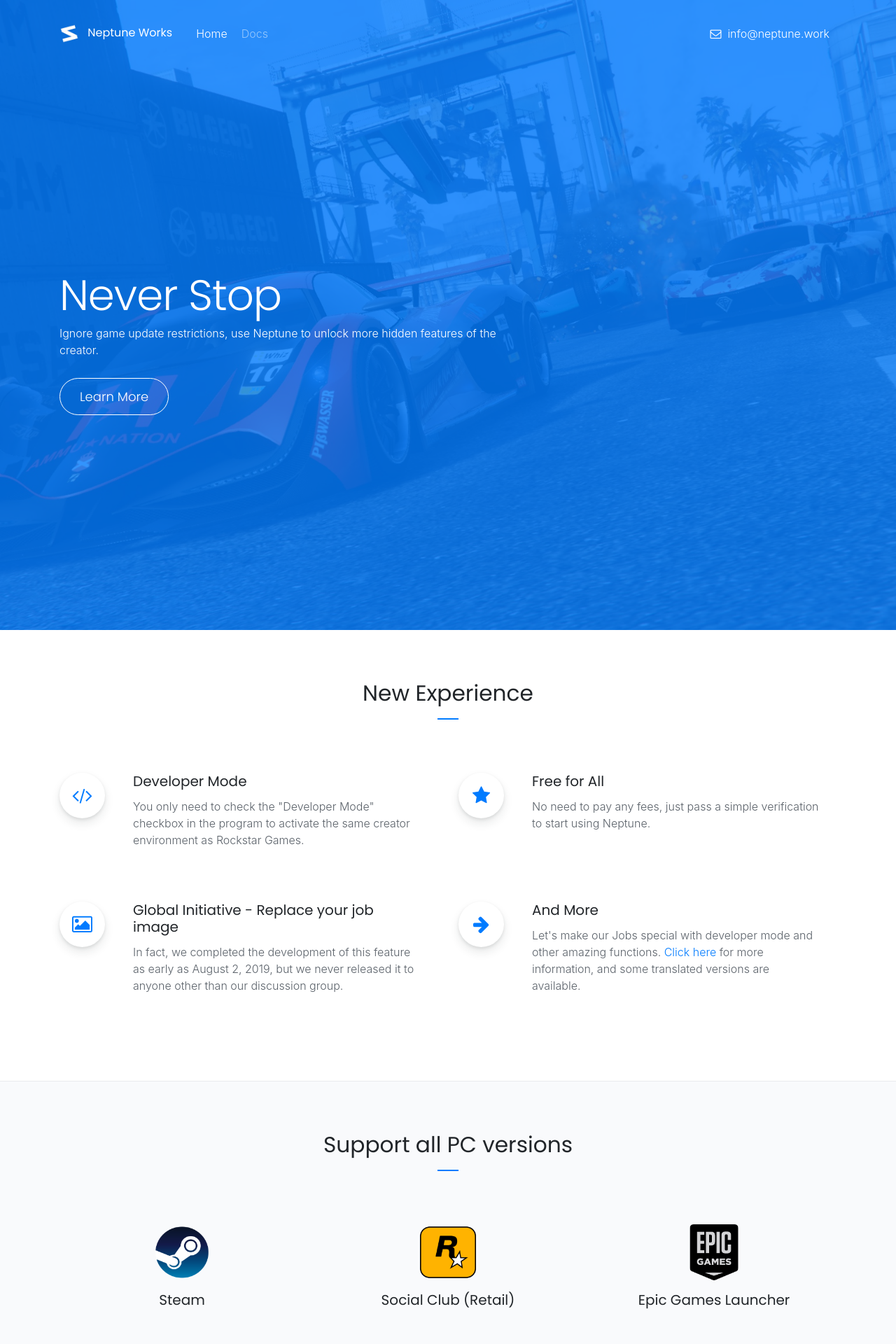
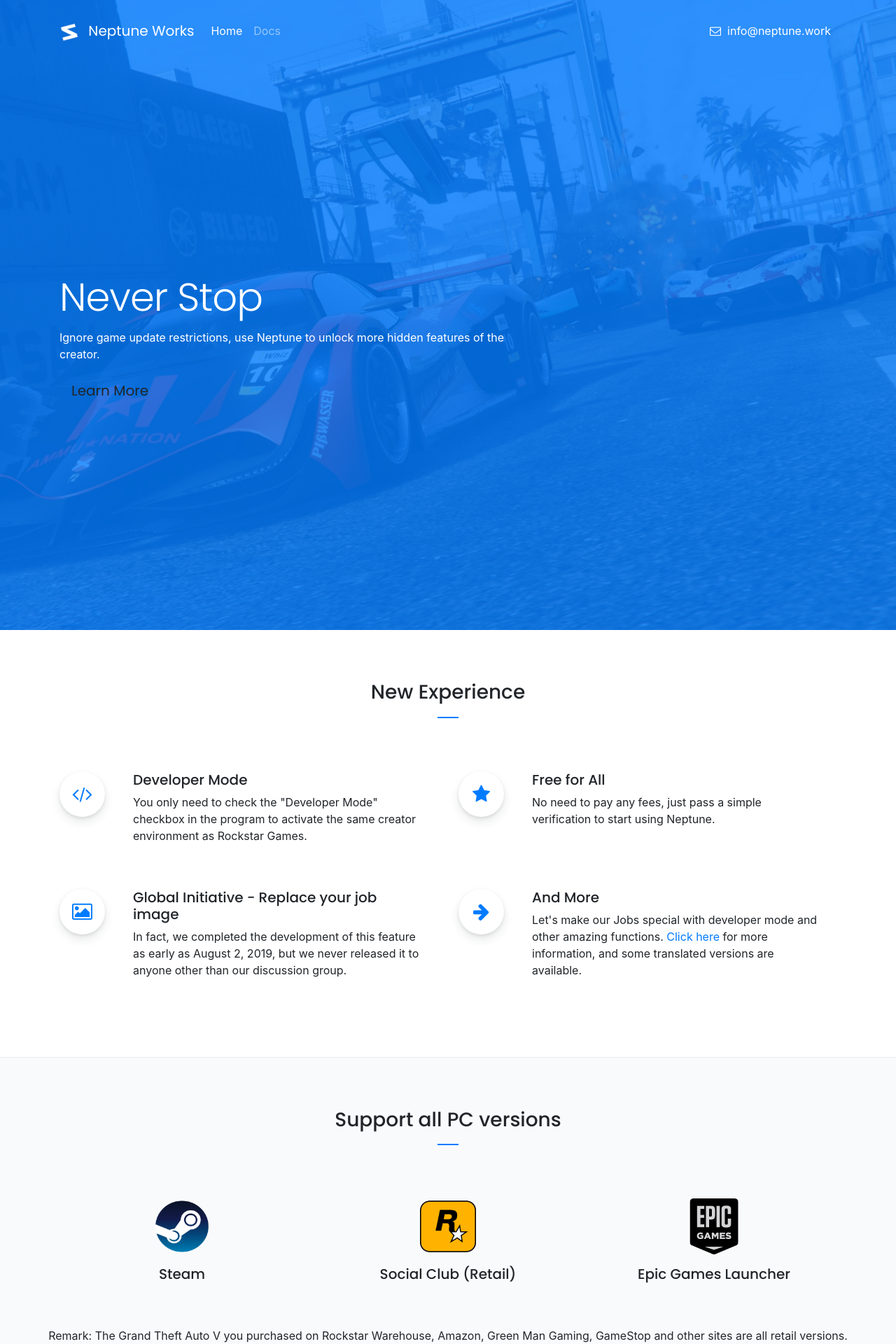
Before and after one commit to KevBuild4UR/_backup, a Jekyll site: the page built from index.html, in a window 1280 px wide. Shown: the top 1920 px of the page at 70% size. Built offline with Jekyll 4.4.1, drawn with Linux system fonts in a browser that asks for light colours; nearby versions of some CDN libraries.

Commit message:
Update footer.html

```diff
--- a/_includes/footer.html
+++ b/_includes/footer.html
@@ -1,8 +1,7 @@
       <!-- JavaScript Dependencies -->
       <script src="https://cdn.jsdelivr.net/npm/jquery@3.2.1/dist/jquery.min.js" integrity="sha256-hwg4gsxgFZhOsEEamdOYGBf13FyQuiTwlAQgxVSNgt4=" crossorigin="anonymous"></script>
       <script src="https://cdnjs.cloudflare.com/ajax/libs/popper.js/1.11.0/umd/popper.min.js" integrity="sha384-b/U6ypiBEHpOf/4+1nzFpr53nxSS+GLCkfwBdFNTxtclqqenISfwAzpKaMNFNmj4" crossorigin="anonymous"></script>
-      <script src="https://cdn.jsdelivr.net/npm/bootstrap@4.0.0-beta/dist/js/bootstrap.min.js" integrity="sha384-h0AbiXch4ZDo7tp9hKZ4TsHbi047NrKGLO3SEJAg45jXxnGIfYzk4Si90RDIqNm1" crossorigin="anonymous"></script>
-
+      <link rel="stylesheet" href="https://cdn.jsdelivr.net/npm/bootstrap@4.5.2/dist/css/bootstrap.min.css" integrity="sha256-Ww++W3rXBfapN8SZitAvc9jw2Xb+Ixt0rvDsmWmQyTo=" crossorigin="anonymous">
       <script src="https://cdn.jsdelivr.net/gh/PrismJS/prism@1.17.1/components/prism-c.min.js"></script>
       <script src="https://cdn.jsdelivr.net/gh/PrismJS/prism@1.17.1/prism.min.js"></script>
 
```
